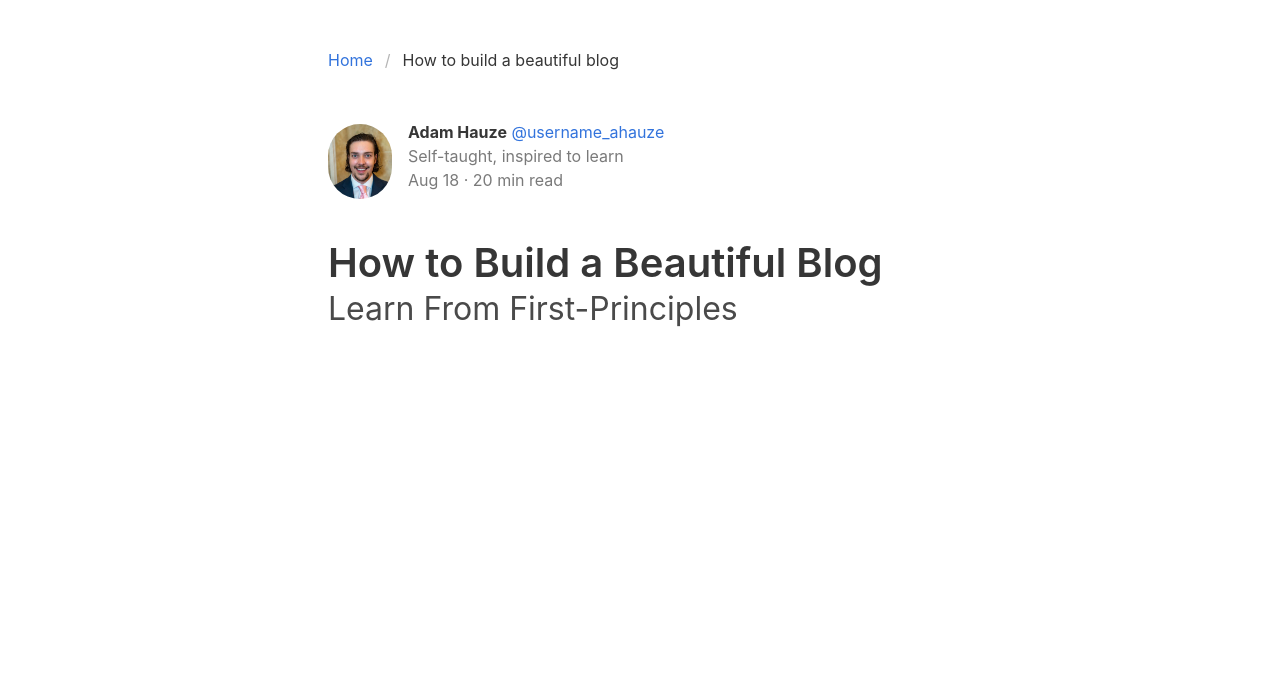
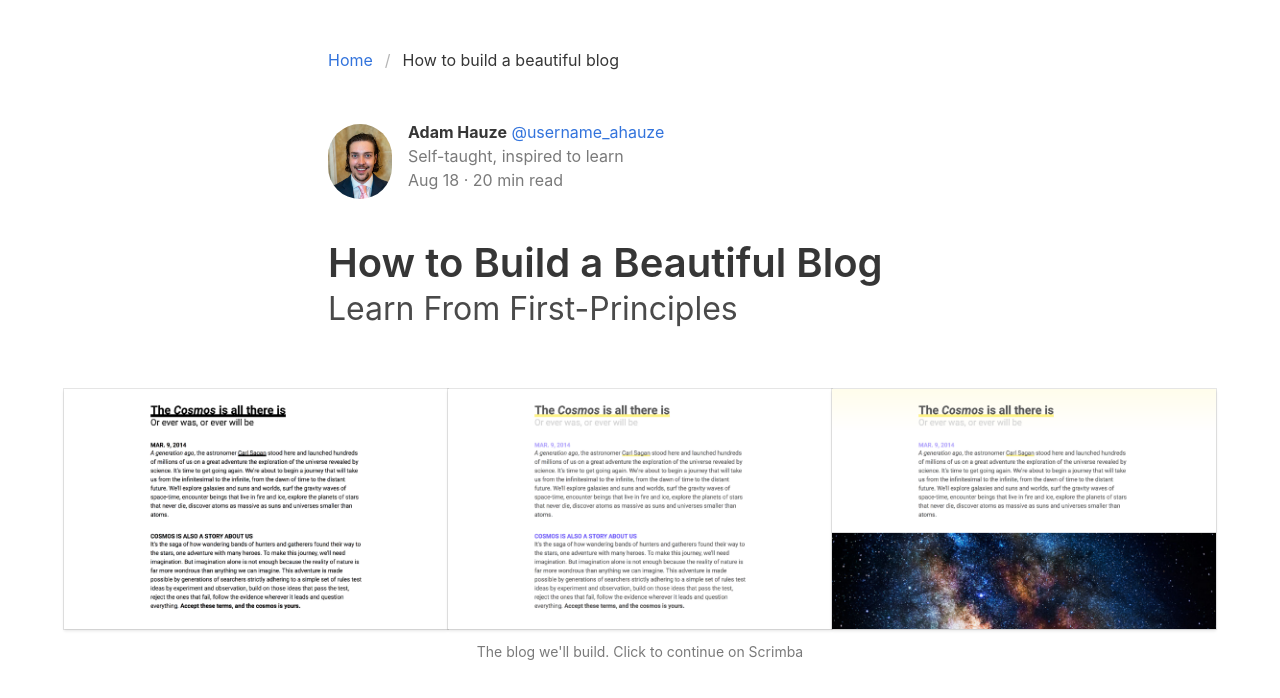
Before and after one commit to hauze-v/bulma-blog, a plain HTML site: page index.html in a window 1280 px wide. Drawn offline with nearby package versions, Linux system fonts and the light colour scheme.

Commit message:
Added image section to the blog webpage

```diff
--- a/index.html
+++ b/index.html
@@ -33,7 +33,6 @@
 			justify-content: center;
 			align-items: center;
 		}
-
 	</style>
 </head>
 
@@ -74,10 +73,35 @@
 			</article>
 			<!-- /.media -->
 
+			<!-- .section -->
 			<div class="section is-paddingless-horizontal">
 				<h1 class="title is-2">How to Build a Beautiful Blog</h1>
 				<h2 class="subtitle is-3">Learn From First-Principles</h2>
 			</div>
+			<!-- /.section -->
+
+			<!-- .columns -->
+			<figure class="columns is-marginless is-mobile is-variable is-0 grid-xl">
+				<div class="column">
+					<div class="image card">
+						<a><img src="images/images/blog-1.png"></a>
+					</div>
+				</div>
+				<div class="column">
+					<div class="image card">
+						<a><img src="images/images/blog-2.png"></a>
+					</div>
+				</div>
+				<div class="column">
+					<div class="image card">
+						<a><img src="images/images/blog-3.png"></a>
+					</div>
+				</div>
+			</figure>
+			<figcaption class="level">
+				<small class="level-item has-text-grey">The blog we'll build. Click to continue on Scrimba</small>
+			</figcaption>
+			<!-- /.columns -->
 
 		</div>
 	</section>
```
